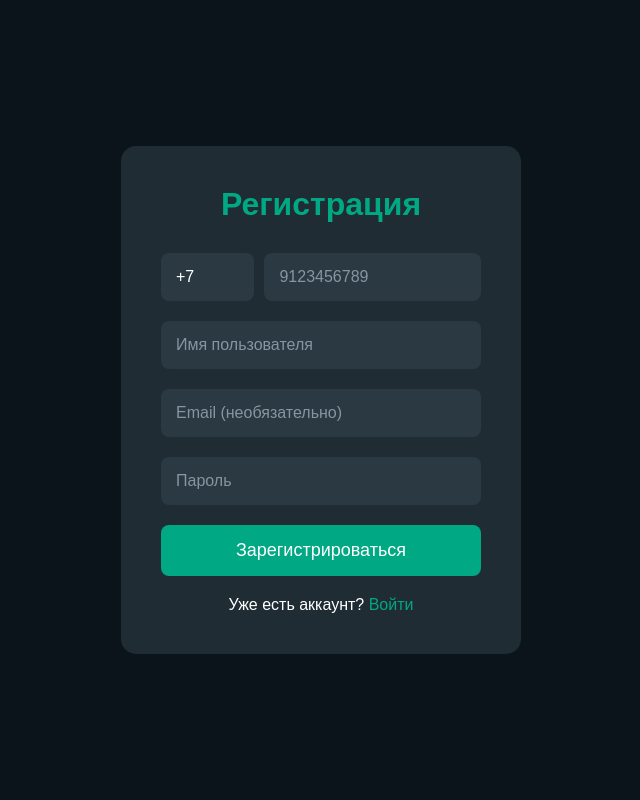
After one commit to dizarer28-coder/kwoerk, a Flask app: template templates/register_phone.html in a window 1280 px wide. The commit adds this page. Shown: the whole page, without its empty margins (319-959 px from the left). Run offline with Flask 3, Linux system fonts and the light colour scheme; the template is opened without the code that fills it, so the values that code supplies are empty.

Commit message:
Удалены старые файлы входа/регистрации

```diff
--- /dev/null
+++ b/templates/register_phone.html
@@ -0,0 +1,115 @@
+<!DOCTYPE html>
+<html lang="ru">
+<head>
+    <meta charset="UTF-8">
+    <meta name="viewport" content="width=device-width, initial-scale=1.0">
+    <title>Регистрация по номеру телефона</title>
+    <style>
+        * {
+            margin: 0;
+            padding: 0;
+            box-sizing: border-box;
+        }
+        body {
+            font-family: Arial, sans-serif;
+            background: #0b141a;
+            color: #fff;
+            display: flex;
+            justify-content: center;
+            align-items: center;
+            min-height: 100vh;
+        }
+        .container {
+            background: #1f2c34;
+            padding: 40px;
+            border-radius: 15px;
+            width: 100%;
+            max-width: 400px;
+        }
+        h1 {
+            text-align: center;
+            margin-bottom: 30px;
+            color: #00a884;
+        }
+        input {
+            width: 100%;
+            padding: 15px;
+            margin-bottom: 20px;
+            background: #2a3942;
+            border: none;
+            border-radius: 8px;
+            color: #fff;
+            font-size: 16px;
+        }
+        input::placeholder {
+            color: #8696a0;
+        }
+        button {
+            width: 100%;
+            padding: 15px;
+            background: #00a884;
+            border: none;
+            border-radius: 8px;
+            color: #fff;
+            font-size: 18px;
+            cursor: pointer;
+        }
+        button:hover {
+            background: #008f72;
+        }
+        .phone-input {
+            display: flex;
+            gap: 10px;
+        }
+        .phone-code {
+            width: 30%;
+        }
+        .phone-number {
+            width: 70%;
+        }
+        .link {
+            text-align: center;
+            margin-top: 20px;
+        }
+        .link a {
+            color: #00a884;
+            text-decoration: none;
+        }
+        .error {
+            background: #ff4757;
+            padding: 10px;
+            border-radius: 8px;
+            margin-bottom: 20px;
+            text-align: center;
+        }
+    </style>
+</head>
+<body>
+    <div class="container">
+        <h1>Регистрация</h1>
+
+        {% with messages = get_flashed_messages(with_categories=true) %}
+            {% if messages %}
+                {% for category, message in messages %}
+                    <div class="error">{{ message }}</div>
+                {% endfor %}
+            {% endif %}
+        {% endwith %}
+
+        <form method="POST">
+            <div class="phone-input">
+                <input type="text" class="phone-code" name="phone_code" placeholder="+7" value="+7" readonly>
+                <input type="text" class="phone-number" name="phone" placeholder="9123456789" required>
+            </div>
+            <input type="text" name="username" placeholder="Имя пользователя" required>
+            <input type="email" name="email" placeholder="Email (необязательно)">
+            <input type="password" name="password" placeholder="Пароль" required>
+            <button type="submit">Зарегистрироваться</button>
+        </form>
+
+        <div class="link">
+            Уже есть аккаунт? <a href="{{ url_for('login') }}">Войти</a>
+        </div>
+    </div>
+</body>
+</html>
```
Also changed, not shown: templates/index.html (+75 -7 lines), templates/login.html (deleted, +0 -19 lines), templates/login_phone.html (added, +113 -0 lines), templates/register.html (deleted, +0 -22 lines).
